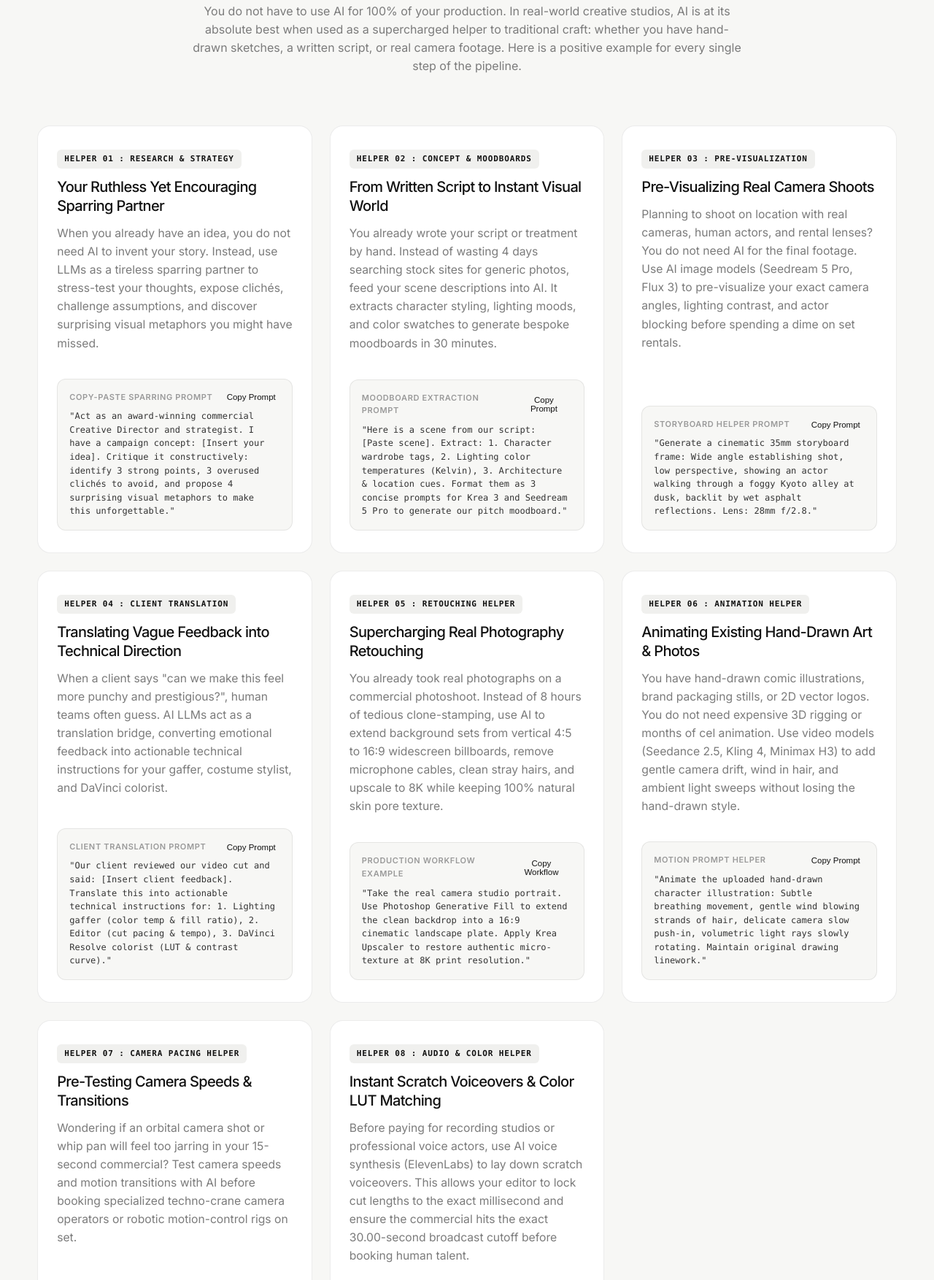
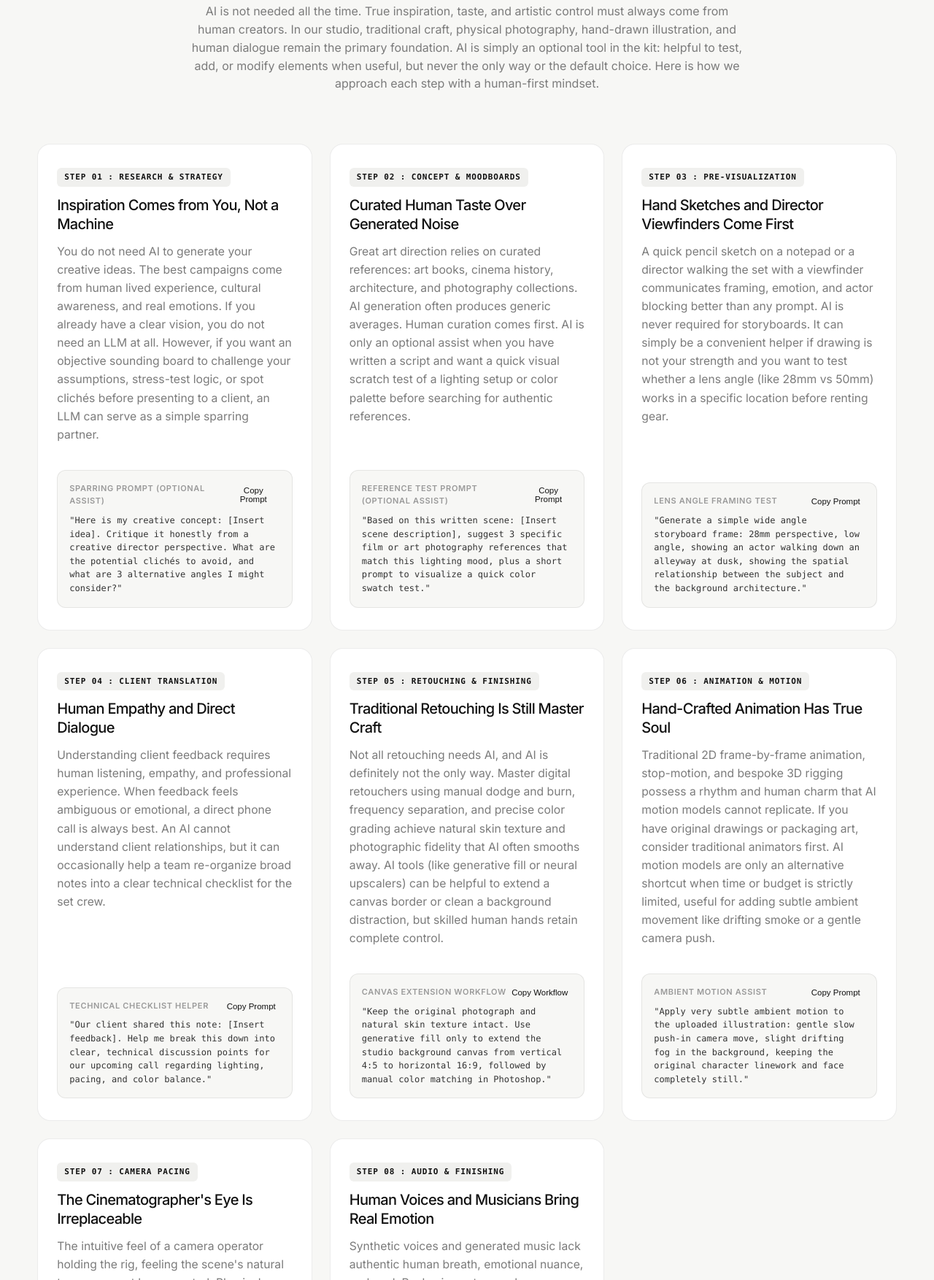
Before and after one commit to DressHenao/AI.github.io, a plain HTML site: page when-to-use.html in a window 1280 px wide. Shown: the part 376-2130 px from the top of the page at 73% size. Drawn offline with Linux system fonts and the light colour scheme.

Commit message:
Update when-to-use.html

```diff
--- a/when-to-use.html
+++ b/when-to-use.html
@@ -4,7 +4,7 @@
   <meta charset="UTF-8">
   <meta name="viewport" content="width=device-width, initial-scale=1.0">
   <title>When to Use AI : The Practical Helper Guide : BLC AI</title>
-  <meta name="description" content="Discover how AI serves as a powerful helper to traditional craft: enhancing hand-drawn art, real photography shoots, script moodboards, and camera pacing.">
+  <meta name="description" content="Inspiration, taste, and control come from the human creator. Learn when and how AI can serve as optional support without replacing craft.">
 
   <!-- Google Fonts: Inter -->
   <link rel="preconnect" href="https://fonts.googleapis.com">
@@ -53,10 +53,10 @@
   <main class="section-padding" id="when-to-use">
     <div class="container">
       <div class="section-header">
-        <span class="section-tag">AI As Your Production Helper</span>
-        <h1 class="section-title">When to Use AI : The Practical Helper Guide</h1>
+        <span class="section-tag">Human-First Creative Philosophy</span>
+        <h1 class="section-title">When to Use AI : Optional Support, Human Control</h1>
         <p class="section-lead">
-          You do not have to use AI for 100% of your production. In real-world creative studios, AI is at its absolute best when used as a supercharged helper to traditional craft: whether you have hand-drawn sketches, a written script, or real camera footage. Here is a positive example for every single step of the pipeline.
+          AI is not needed all the time. True inspiration, taste, and artistic control must always come from human creators. In our studio, traditional craft, physical photography, hand-drawn illustration, and human dialogue remain the primary foundation. AI is simply an optional tool in the kit: helpful to test, add, or modify elements when useful, but never the only way or the default choice. Here is how we approach each step with a human-first mindset.
         </p>
       </div>
 
@@ -65,19 +65,19 @@
         <!-- HELPER 01 -->
         <article class="helper-card">
           <div class="helper-top">
-            <span class="helper-stage-badge">HELPER 01 : RESEARCH & STRATEGY</span>
-            <h2 class="helper-title">Your Ruthless Yet Encouraging Sparring Partner</h2>
+            <span class="helper-stage-badge">STEP 01 : RESEARCH & STRATEGY</span>
+            <h2 class="helper-title">Inspiration Comes from You, Not a Machine</h2>
             <p class="helper-desc">
-              When you already have an idea, you do not need AI to invent your story. Instead, use LLMs as a tireless sparring partner to stress-test your thoughts, expose clichés, challenge assumptions, and discover surprising visual metaphors you might have missed.
+              You do not need AI to generate your creative ideas. The best campaigns come from human lived experience, cultural awareness, and real emotions. If you already have a clear vision, you do not need an LLM at all. However, if you want an objective sounding board to challenge your assumptions, stress-test logic, or spot clichés before presenting to a client, an LLM can serve as a simple sparring partner.
             </p>
           </div>
           <div class="helper-example-box">
             <div class="helper-example-head">
-              <span class="helper-example-label">Copy-Paste Sparring Prompt</span>
+              <span class="helper-example-label">Sparring Prompt (Optional Assist)</span>
               <button class="helper-copy-btn">Copy Prompt</button>
             </div>
             <div class="helper-prompt-snippet">
-              "Act as an award-winning commercial Creative Director and strategist. I have a campaign concept: [Insert your idea]. Critique it constructively: identify 3 strong points, 3 overused clichés to avoid, and propose 4 surprising visual metaphors to make this unforgettable."
+              "Here is my creative concept: [Insert idea]. Critique it honestly from a creative director perspective. What are the potential clichés to avoid, and what are 3 alternative angles I might consider?"
             </div>
           </div>
         </article>
@@ -85,19 +85,19 @@
         <!-- HELPER 02 -->
         <article class="helper-card">
           <div class="helper-top">
-            <span class="helper-stage-badge">HELPER 02 : CONCEPT & MOODBOARDS</span>
-            <h2 class="helper-title">From Written Script to Instant Visual World</h2>
+            <span class="helper-stage-badge">STEP 02 : CONCEPT & MOODBOARDS</span>
+            <h2 class="helper-title">Curated Human Taste Over Generated Noise</h2>
             <p class="helper-desc">
-              You already wrote your script or treatment by hand. Instead of wasting 4 days searching stock sites for generic photos, feed your scene descriptions into AI. It extracts character styling, lighting moods, and color swatches to generate bespoke moodboards in 30 minutes.
+              Great art direction relies on curated references: art books, cinema history, architecture, and photography collections. AI generation often produces generic averages. Human curation comes first. AI is only an optional assist when you have written a script and want a quick visual scratch test of a lighting setup or color palette before searching for authentic references.
             </p>
           </div>
           <div class="helper-example-box">
             <div class="helper-example-head">
-              <span class="helper-example-label">Moodboard Extraction Prompt</span>
+              <span class="helper-example-label">Reference Test Prompt (Optional Assist)</span>
               <button class="helper-copy-btn">Copy Prompt</button>
             </div>
             <div class="helper-prompt-snippet">
-              "Here is a scene from our script: [Paste scene]. Extract: 1. Character wardrobe tags, 2. Lighting color temperatures (Kelvin), 3. Architecture & location cues. Format them as 3 concise prompts for Krea 3 and Seedream 5 Pro to generate our pitch moodboard."
+              "Based on this written scene: [Insert scene description], suggest 3 specific film or art photography references that match this lighting mood, plus a short prompt to visualize a quick color swatch test."
             </div>
           </div>
         </article>
@@ -105,19 +105,19 @@
         <!-- HELPER 03 -->
         <article class="helper-card">
           <div class="helper-top">
-            <span class="helper-stage-badge">HELPER 03 : PRE-VISUALIZATION</span>
-            <h2 class="helper-title">Pre-Visualizing Real Camera Shoots</h2>
+            <span class="helper-stage-badge">STEP 03 : PRE-VISUALIZATION</span>
+            <h2 class="helper-title">Hand Sketches and Director Viewfinders Come First</h2>
             <p class="helper-desc">
-              Planning to shoot on location with real cameras, human actors, and rental lenses? You do not need AI for the final footage. Use AI image models (Seedream 5 Pro, Flux 3) to pre-visualize your exact camera angles, lighting contrast, and actor blocking before spending a dime on set rentals.
+              A quick pencil sketch on a notepad or a director walking the set with a viewfinder communicates framing, emotion, and actor blocking better than any prompt. AI is never required for storyboards. It can simply be a convenient helper if drawing is not your strength and you want to test whether a lens angle (like 28mm vs 50mm) works in a specific location before renting gear.
             </p>
           </div>
           <div class="helper-example-box">
             <div class="helper-example-head">
-              <span class="helper-example-label">Storyboard Helper Prompt</span>
+              <span class="helper-example-label">Lens Angle Framing Test</span>
               <button class="helper-copy-btn">Copy Prompt</button>
             </div>
             <div class="helper-prompt-snippet">
-              "Generate a cinematic 35mm storyboard frame: Wide angle establishing shot, low perspective, showing an actor walking through a foggy Kyoto alley at dusk, backlit by wet asphalt reflections. Lens: 28mm f/2.8."
+              "Generate a simple wide angle storyboard frame: 28mm perspective, low angle, showing an actor walking down an alleyway at dusk, showing the spatial relationship between the subject and the background architecture."
             </div>
           </div>
         </article>
@@ -125,19 +125,19 @@
         <!-- HELPER 04 -->
         <article class="helper-card">
           <div class="helper-top">
-            <span class="helper-stage-badge">HELPER 04 : CLIENT TRANSLATION</span>
-            <h2 class="helper-title">Translating Vague Feedback into Technical Direction</h2>
+            <span class="helper-stage-badge">STEP 04 : CLIENT TRANSLATION</span>
+            <h2 class="helper-title">Human Empathy and Direct Dialogue</h2>
             <p class="helper-desc">
-              When a client says "can we make this feel more punchy and prestigious?", human teams often guess. AI LLMs act as a translation bridge, converting emotional feedback into actionable technical instructions for your gaffer, costume stylist, and DaVinci colorist.
+              Understanding client feedback requires human listening, empathy, and professional experience. When feedback feels ambiguous or emotional, a direct phone call is always best. An AI cannot understand client relationships, but it can occasionally help a team re-organize broad notes into a clear technical checklist for the set crew.
             </p>
           </div>
           <div class="helper-example-box">
             <div class="helper-example-head">
-              <span class="helper-example-label">Client Translation Prompt</span>
+              <span class="helper-example-label">Technical Checklist Helper</span>
               <button class="helper-copy-btn">Copy Prompt</button>
             </div>
             <div class="helper-prompt-snippet">
-              "Our client reviewed our video cut and said: [Insert client feedback]. Translate this into actionable technical instructions for: 1. Lighting gaffer (color temp & fill ratio), 2. Editor (cut pacing & tempo), 3. DaVinci Resolve colorist (LUT & contrast curve)."
+              "Our client shared this note: [Insert feedback]. Help me break this down into clear, technical discussion points for our upcoming call regarding lighting, pacing, and color balance."
             </div>
           </div>
         </article>
@@ -145,19 +145,19 @@
         <!-- HELPER 05 -->
         <article class="helper-card">
           <div class="helper-top">
-            <span class="helper-stage-badge">HELPER 05 : RETOUCHING HELPER</span>
-            <h2 class="helper-title">Supercharging Real Photography Retouching</h2>
+            <span class="helper-stage-badge">STEP 05 : RETOUCHING & FINISHING</span>
+            <h2 class="helper-title">Traditional Retouching Is Still Master Craft</h2>
             <p class="helper-desc">
-              You already took real photographs on a commercial photoshoot. Instead of 8 hours of tedious clone-stamping, use AI to extend background sets from vertical 4:5 to 16:9 widescreen billboards, remove microphone cables, clean stray hairs, and upscale to 8K while keeping 100% natural skin pore texture.
+              Not all retouching needs AI, and AI is definitely not the only way. Master digital retouchers using manual dodge and burn, frequency separation, and precise color grading achieve natural skin texture and photographic fidelity that AI often smooths away. AI tools (like generative fill or neural upscalers) can be helpful to extend a canvas border or clean a background distraction, but skilled human hands retain complete control.
             </p>
           </div>
           <div class="helper-example-box">
             <div class="helper-example-head">
-              <span class="helper-example-label">Production Workflow Example</span>
+              <span class="helper-example-label">Canvas Extension Workflow</span>
               <button class="helper-copy-btn">Copy Workflow</button>
             </div>
             <div class="helper-prompt-snippet">
-              "Take the real camera studio portrait. Use Photoshop Generative Fill to extend the clean backdrop into a 16:9 cinematic landscape plate. Apply Krea Upscaler to restore authentic micro-texture at 8K print resolution."
+              "Keep the original photograph and natural skin texture intact. Use generative fill only to extend the studio background canvas from vertical 4:5 to horizontal 16:9, followed by manual color matching in Photoshop."
             </div>
           </div>
         </article>
@@ -165,19 +165,19 @@
         <!-- HELPER 06 -->
         <article class="helper-card">
           <div class="helper-top">
-            <span class="helper-stage-badge">HELPER 06 : ANIMATION HELPER</span>
-            <h2 class="helper-title">Animating Existing Hand-Drawn Art & Photos</h2>
+            <span class="helper-stage-badge">STEP 06 : ANIMATION & MOTION</span>
+            <h2 class="helper-title">Hand-Crafted Animation Has True Soul</h2>
             <p class="helper-desc">
-              You have hand-drawn comic illustrations, brand packaging stills, or 2D vector logos. You do not need expensive 3D rigging or months of cel animation. Use video models (Seedance 2.5, Kling 4, Minimax H3) to add gentle camera drift, wind in hair, and ambient light sweeps without losing the hand-drawn style.
+              Traditional 2D frame-by-frame animation, stop-motion, and bespoke 3D rigging possess a rhythm and human charm that AI motion models cannot replicate. If you have original drawings or packaging art, consider traditional animators first. AI motion models are only an alternative shortcut when time or budget is strictly limited, useful for adding subtle ambient movement like drifting smoke or a gentle camera push.
             </p>
           </div>
           <div class="helper-example-box">
             <div class="helper-example-head">
-              <span class="helper-example-label">Motion Prompt Helper</span>
+              <span class="helper-example-label">Ambient Motion Assist</span>
               <button class="helper-copy-btn">Copy Prompt</button>
             </div>
             <div class="helper-prompt-snippet">
-              "Animate the uploaded hand-drawn character illustration: Subtle breathing movement, gentle wind blowing strands of hair, delicate camera slow push-in, volumetric light rays slowly rotating. Maintain original drawing linework."
+              "Apply very subtle ambient motion to the uploaded illustration: gentle slow push-in camera move, slight drifting fog in the background, keeping the original character linework and face completely still."
             </div>
           </div>
         </article>
@@ -185,19 +185,19 @@
         <!-- HELPER 07 -->
         <article class="helper-card">
           <div class="helper-top">
-            <span class="helper-stage-badge">HELPER 07 : CAMERA PACING HELPER</span>
-            <h2 class="helper-title">Pre-Testing Camera Speeds & Transitions</h2>
+            <span class="helper-stage-badge">STEP 07 : CAMERA PACING</span>
+            <h2 class="helper-title">The Cinematographer's Eye Is Irreplaceable</h2>
             <p class="helper-desc">
-              Wondering if an orbital camera shot or whip pan will feel too jarring in your 15-second commercial? Test camera speeds and motion transitions with AI before booking specialized techno-crane camera operators or robotic motion-control rigs on set.
+              The intuitive feel of a camera operator holding the rig, feeling the scene's natural tempo, cannot be computed. Physical blocking rehearsals on location with your team are always the most reliable path. AI video can serve as a rough digital sandbox if you want to preview whether an orbital camera trajectory feels too fast in a short 15-second cut before rigging equipment.
             </p>
           </div>
           <div class="helper-example-box">
             <div class="helper-example-head">
-              <span class="helper-example-label">Camera Motion Prompt</span>
+              <span class="helper-example-label">Rough Orbit Preview Test</span>
               <button class="helper-copy-btn">Copy Prompt</button>
             </div>
             <div class="helper-prompt-snippet">
-              "Camera starts at low angle looking up at the hero product, performs a smooth 60-degree orbital clockwise dolly move while gently rising into an eye-level medium shot. Speed ramp: gradual ease-in, steady orbit, gentle ease-out."
+              "Camera moves in a 45-degree orbit around the central product at medium speed, maintaining steady focal lock. Used strictly as a rough timing test for timeline pacing."
             </div>
           </div>
         </article>
@@ -205,19 +205,19 @@
         <!-- HELPER 08 -->
         <article class="helper-card">
           <div class="helper-top">
-            <span class="helper-stage-badge">HELPER 08 : AUDIO & COLOR HELPER</span>
-            <h2 class="helper-title">Instant Scratch Voiceovers & Color LUT Matching</h2>
+            <span class="helper-stage-badge">STEP 08 : AUDIO & FINISHING</span>
+            <h2 class="helper-title">Human Voices and Musicians Bring Real Emotion</h2>
             <p class="helper-desc">
-              Before paying for recording studios or professional voice actors, use AI voice synthesis (ElevenLabs) to lay down scratch voiceovers. This allows your editor to lock cut lengths to the exact millisecond and ensure the commercial hits the exact 30.00-second broadcast cutoff before booking human talent.
+              Synthetic voices and generated music lack authentic human breath, emotional nuance, and soul. Real voice actors and composers bring the depth that makes a commercial memorable. AI audio is best treated strictly as a temporary scratch track in the edit timeline: helpful to test commercial timing to the exact second before hiring and directing real voice talent.
             </p>
           </div>
           <div class="helper-example-box">
             <div class="helper-example-head">
-              <span class="helper-example-label">Scratch Timing Workflow</span>
+              <span class="helper-example-label">Scratch Timing Reference</span>
               <button class="helper-copy-btn">Copy Workflow</button>
             </div>
             <div class="helper-prompt-snippet">
-              "Generate scratch voiceover track with ElevenLabs at natural cadence. Import into timeline to lock video edits to exactly 29.8 seconds. Send locked timing and reference audio to professional voice actor for final recording."
+              "Generate a temporary scratch voiceover to check pacing against the 30-second commercial cut. Send the locked timeline and reference timing to our voice actor for final recording."
             </div>
           </div>
         </article>
```
